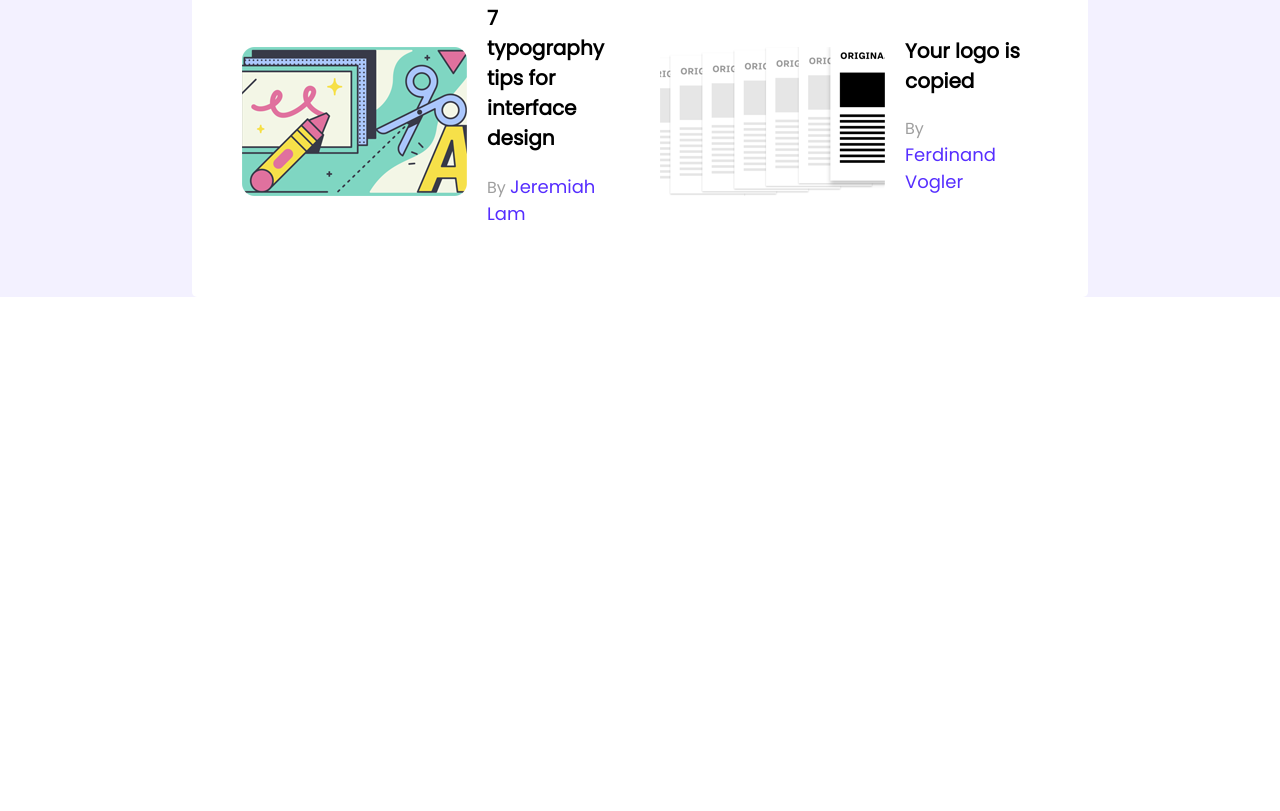
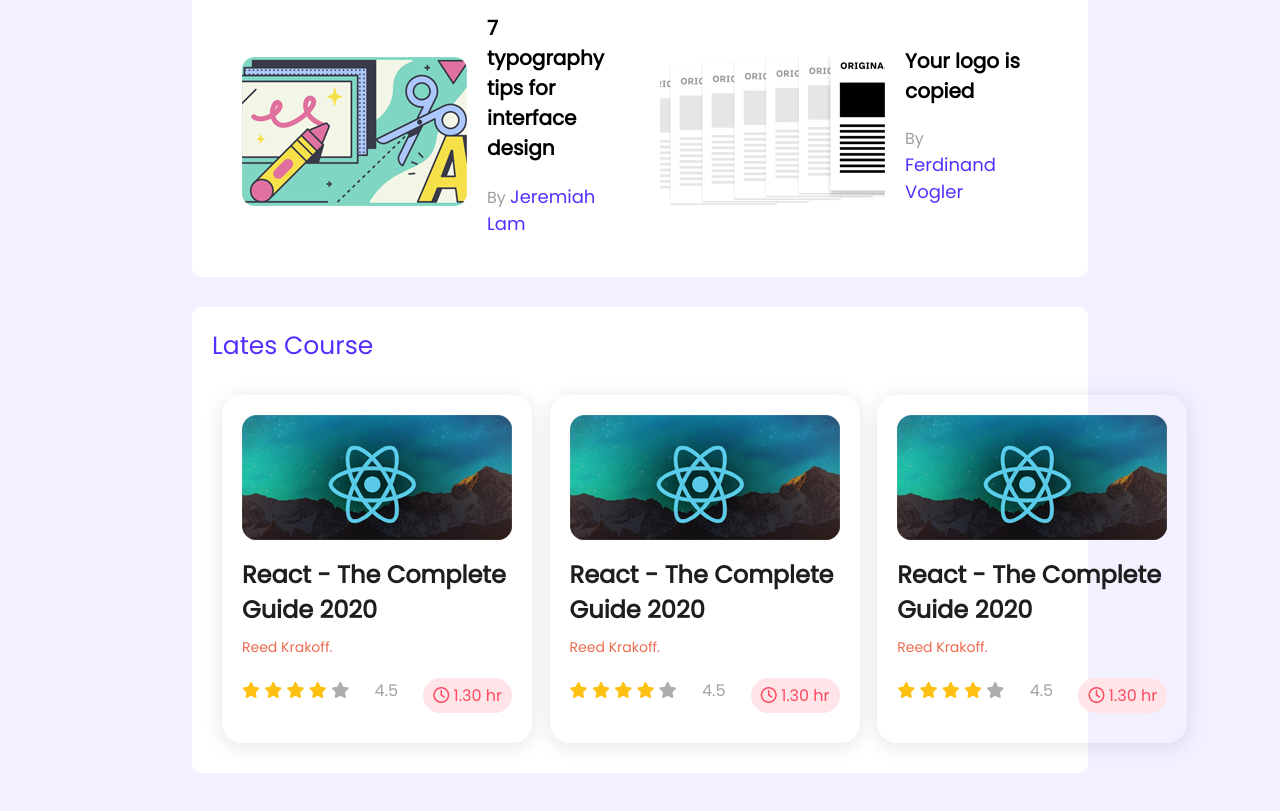
Before and after one commit to shohagroy/leader_board_style-CSS3, a plain HTML site: page index.html in a window 1280 px wide. Shown: the part 755-1566 px from the top of the page. Before the commit the page ends 1052 px from the top, so only its background shows below. Drawn offline with Linux system fonts and the light colour scheme.

Commit message:
course section added

```diff
--- a/index.html
+++ b/index.html
@@ -4,6 +4,8 @@
     <meta charset="UTF-8">
     <meta http-equiv="X-UA-Compatible" content="IE=edge">
     <meta name="viewport" content="width=device-width, initial-scale=1.0">
+    <!-- font aswame link -->
+    <script src="https://kit.fontawesome.com/c856552904.js" crossorigin="anonymous"></script>
     <!-- style Sheet Add link -->
     <link rel="stylesheet" href="styles/style.css">
     <title>Leader Bboard HTML and CSS3</title>
@@ -13,8 +15,8 @@
     <header class="header_menu">
         <nav class="navigation_menu">
             <div class="logo_area">
-                <img class="logo" src="images/icon/logo.png" alt="">
-                <h1 class="logo_name">Idea</h1>
+                <a href="index.html"><img class="logo" src="images/icon/logo.png" alt=""></a>
+                <a href="index.html">Idea</a>
             </div>
             <ul>
                 <li><a href="#">Home</a></li>
@@ -112,7 +114,77 @@
         </section>
         <!-- Top players and blogs section end -->
 
+
+        <!-- Lates Course srction start  -->
+        <section class="couses_section continer">
+            <h2 class="title">Lates Course</h2>
+            <div class="main_coures_continers ">
+                <div class="coures_continer">
+                    <img src="/images/courses/course-1.png" alt="">
+                    <h3>React - The Complete <br> Guide 2020</h3>
+                    <p class="author">Reed Krakoff.</p>
+                    <div class="reating_section">
+                        <p>
+                            <i class="fill fa-solid fa-star"></i>
+                            <i class="fill fa-solid fa-star"></i>
+                            <i class="fill fa-solid fa-star"></i>
+                            <i class="fill fa-solid fa-star"></i>
+                            <i class="unfill fa-solid fa-star"></i>
+                        </p>
+                        <p>4.5</p>
+                        <p class="time_hr">
+                            <i class="fa-regular fa-clock"></i> 1.30 hr
+                        </p>
+
+                    </div>
+                </div>
+
+                <div class="coures_continer">
+                    <img src="/images/courses/course-1.png" alt="">
+                    <h3>React - The Complete <br> Guide 2020</h3>
+                    <p class="author">Reed Krakoff.</p>
+                    <div class="reating_section">
+                        <p>
+                            <i class="fill fa-solid fa-star"></i>
+                            <i class="fill fa-solid fa-star"></i>
+                            <i class="fill fa-solid fa-star"></i>
+                            <i class="fill fa-solid fa-star"></i>
+                            <i class="unfill fa-solid fa-star"></i>
+                        </p>
+                        <p>4.5</p>
+                        <p class="time_hr">
+                            <i class="fa-regular fa-clock"></i> 1.30 hr
+                        </p>
+
+                    </div>
+                </div>
+
+                <div class="coures_continer">
+                    <img src="/images/courses/course-1.png" alt="">
+                    <h3>React - The Complete <br> Guide 2020</h3>
+                    <p class="author">Reed Krakoff.</p>
+                    <div class="reating_section">
+                        <p>
+                            <i class="fill fa-solid fa-star"></i>
+                            <i class="fill fa-solid fa-star"></i>
+                            <i class="fill fa-solid fa-star"></i>
+                            <i class="fill fa-solid fa-star"></i>
+                            <i class="unfill fa-solid fa-star"></i>
+                        </p>
+                        <p>4.5</p>
+                        <p class="time_hr">
+                            <i class="fa-regular fa-clock"></i> 1.30 hr
+                        </p>
+
+                    </div>
+                </div>
+
+            </div>
+        </section>
+        <!-- Lates Course srction end  -->
     </main>
+    <!-- main body section end -->
+
 
 </body>
 </html>
--- a/styles/style.css
+++ b/styles/style.css
@@ -10,6 +10,8 @@
 
 body, html{
     font-family: 'Poppins', sans-serif;
+    background-color: #F3F1FF;
+
 
 }
 
@@ -32,18 +34,20 @@ body, html{
 .navigation_menu .logo_area{
     display: flex;
     align-items: center;
+
 }
-.navigation_menu .logo_area .logo{
+.navigation_menu .logo_area a .logo{
     height: 10vh;
+    margin-top: 10px;
 }
 
-.navigation_menu .logo_area .logo_name{
-    font-size: 30px;
+.navigation_menu .logo_area a{
+    font-size: 40px;
     font-family: 'Poppins', sans-serif;
     color: white;
-    padding: 20px;
-    font-weight: 500;
-
+    padding: 10px;
+    font-weight: 700;
+    text-decoration: none;
 }
 
 .navigation_menu ul{
@@ -67,9 +71,6 @@ body, html{
 .main_body{
     height: auto;
     width: 100%;
-    background-color: #F3F1FF;
-    display: flex;
-    justify-content: center;
 }
 /* main body section style end */
 
@@ -79,8 +80,8 @@ body, html{
     height: 100%;
     width: 70%;
     background-color: white;
-    margin-top: 20px;
-    border-radius: 5px;
+    border-radius: 10px;
+    margin: 30px auto;
 }
 
 .continer h2{
@@ -161,3 +162,78 @@ hr{
 
 /* blog style end */
 /* <!-- Top players and blogs section end --> */
+
+
+
+/* <!-- Lates Course srction start  --> */
+.couses_section{
+    width: 70%;
+    margin: 0 auto;
+    background-color: white;
+    border-radius: 10px;
+    margin-bottom: 50px;
+
+}
+
+.main_coures_continers{
+    width: 100%;
+    padding: 30px;
+    display: grid;
+    grid-template-columns: repeat(3, 1fr);
+    grid-gap: 1.1rem;
+}
+
+.coures_continer{
+    padding: 20px;
+    box-shadow: 0px 3px 20px rgba(0, 0, 0, 0.111);
+    width: 310px;
+    border-radius: 20px;
+}
+
+
+.coures_continer img{
+    width: 270px;
+
+
+}
+
+.coures_continer h3{
+    font-size: 24px;
+    color: #1E1E1E;
+    padding: 10px 0;
+}
+
+.coures_continer .author{
+    color: #ED6B4F;
+    font-size: 14px;
+    padding-bottom: 10px;
+
+}
+
+
+.reating_section{
+    display: flex;
+    justify-content: space-between;
+    padding: 10px 0;
+}
+
+.reating_section .fill{
+    color: #FFC014;
+}
+
+.reating_section .unfill{
+    color: #AEAEAE;
+}
+
+.reating_section p{
+    color: #A2A2A2;
+}
+
+.reating_section .time_hr{
+    background-color: #FFE4E8;
+    color: #FF4A60;
+    padding: 5px 10px;
+    border-radius: 20px;
+}
+/* <!-- Lates Course srction end  --> */
+/* <!-- main body section end --> */
```
Also changed, not shown: images/courses/course-1.png (added), images/courses/course-2.png (added), images/courses/course-3.png (added).
